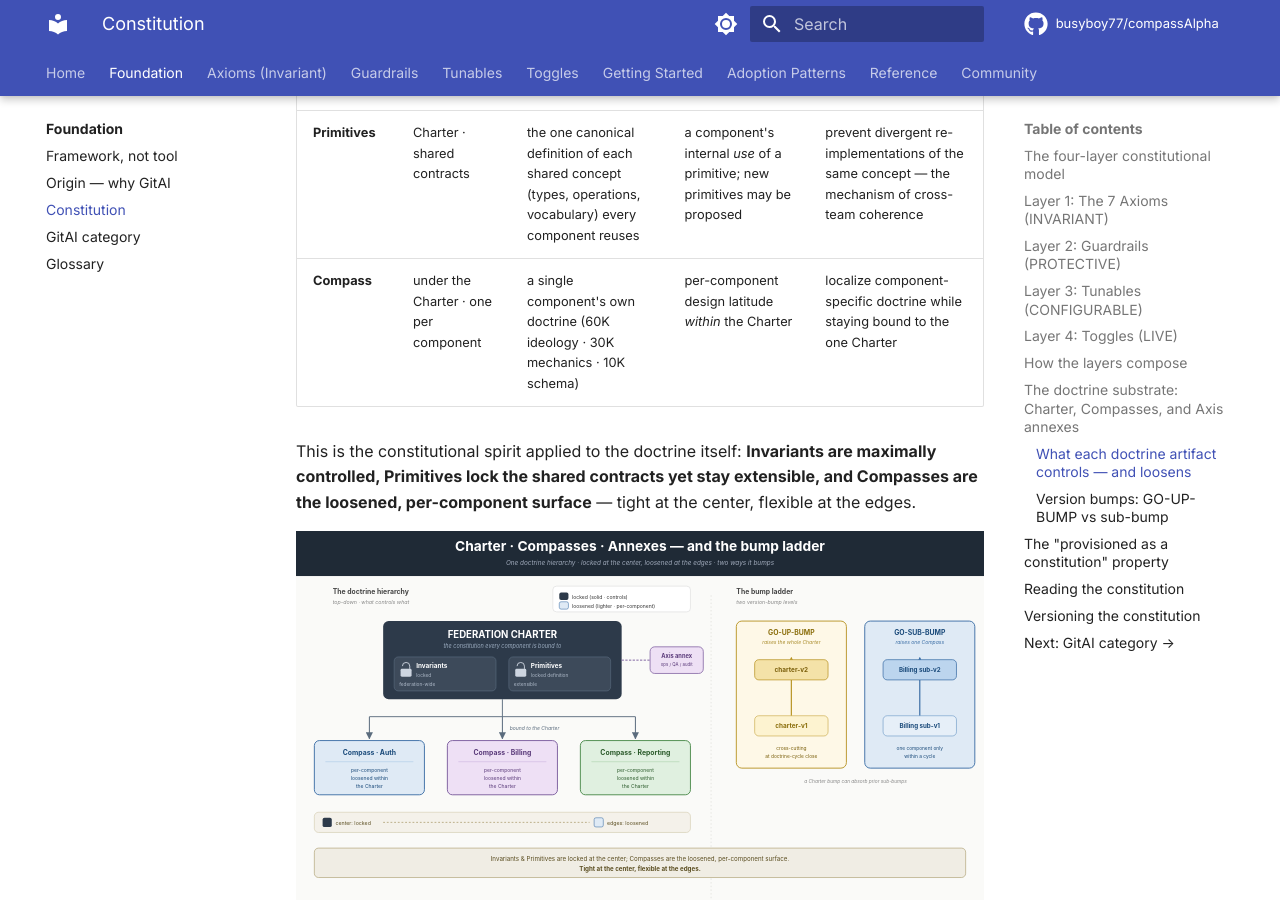
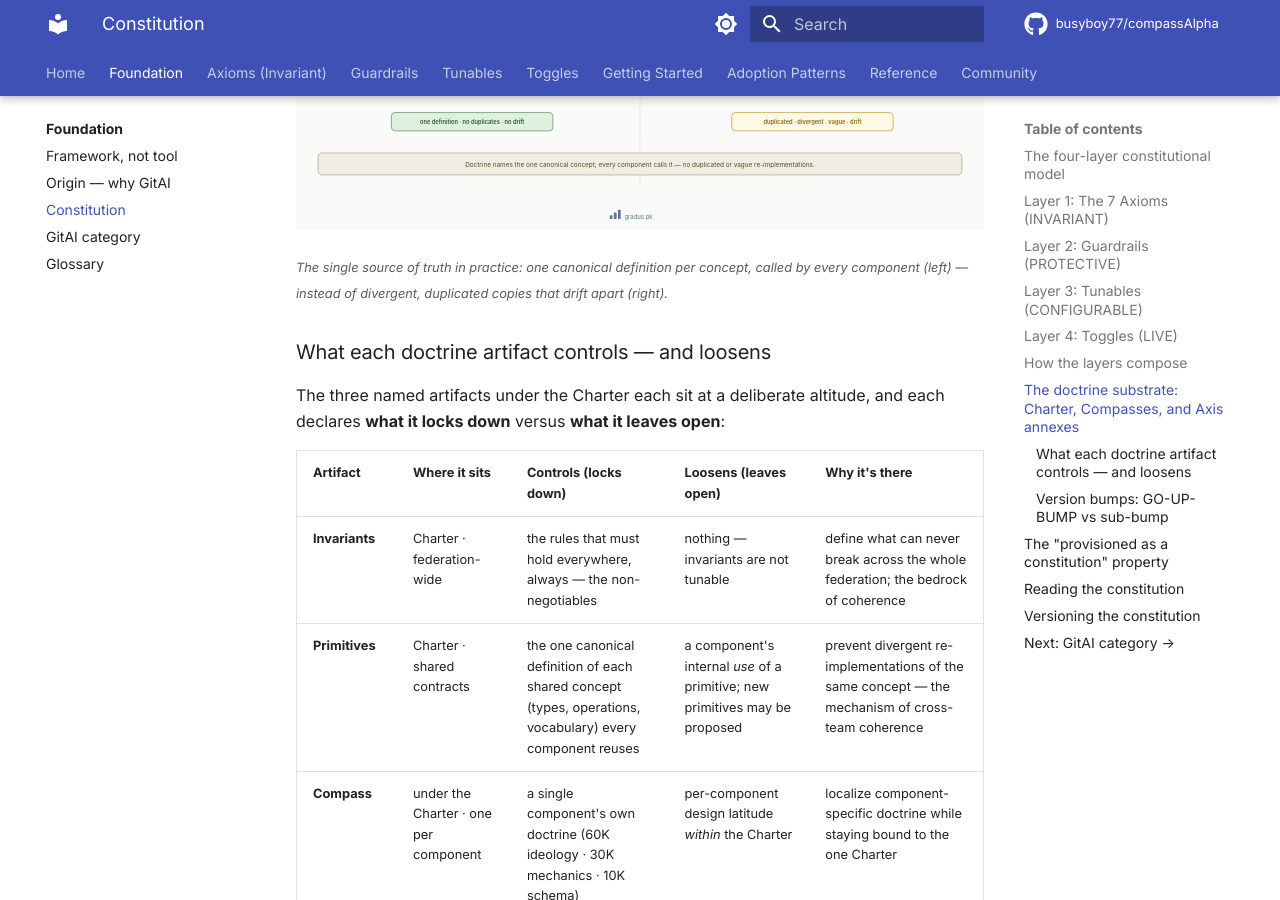
Before and after one commit to busyboy77/compassAlpha, an MkDocs documentation site: the page built from docs/00-foundation/constitution.md, in a window 1280 px wide and 900 px high, scrolled down 5680 px. Built offline with MkDocs 1.6.1 and Material for MkDocs 9.7.7, drawn with Linux system fonts in a browser that asks for light colours; comment, search, counter and statistics services are not loaded.

Commit message:
Move codebase-coherence diagram to where it belongs
It was wrongly embedded on the context-pollution guardrail page (a caption
didn't fix the mismatch). Moved to the Constitution's doctrine-substrate,
right at the "single source of truth → no divergent implementations"
sentence — where codebase coherence is actually the subject. Removed from
pollution-containment.md.

Co-Authored-By: Claude Opus 4.8 (1M context) <noreply@anthropic.com>

```diff
--- a/docs/00-foundation/constitution.md
+++ b/docs/00-foundation/constitution.md
@@ -132,6 +132,10 @@ The four layers above describe the **framework**. A specific federation's **doct
 
 This single-source-of-truth shape is what makes cross-team **codebase coherence** possible: one canonical place defines each concept, so there is no room for divergent or duplicated implementations of the same thing. It is also what lets a federation scale *physically* across many human teams (cohorts) without the codebase drifting — every team builds its segment under the one Charter.
 
+[![Codebase coherence — one canonical definition per concept, called by every component, versus divergent duplicate copies](../assets/codebase-coherence.svg)](../assets/codebase-coherence.svg)
+
+<small>*The single source of truth in practice: one canonical definition per concept, called by every component (left) — instead of divergent, duplicated copies that drift apart (right).*</small>
+
 ### What each doctrine artifact controls — and loosens
 
 The three named artifacts under the Charter each sit at a deliberate altitude, and each declares **what it locks down** versus **what it leaves open**:
```
Also changed, not shown: docs/02-guardrails/pollution-containment.md (+0 -4 lines).
